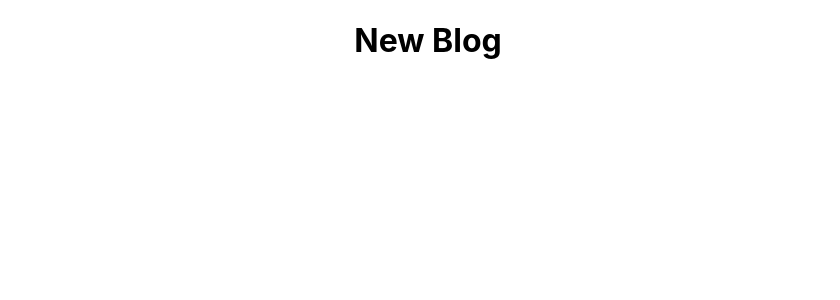
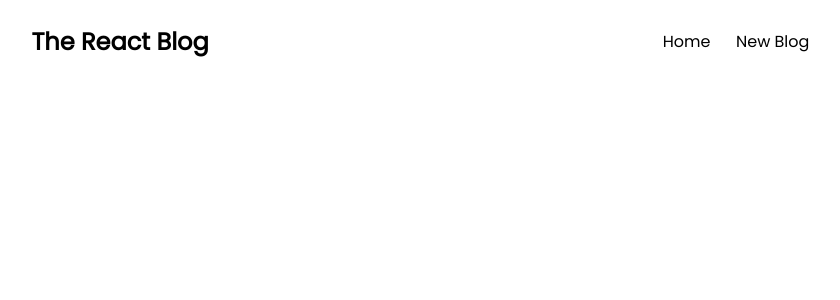
Before and after one commit to ysf-khn/react-blog, a React (Create React App) app: page / in a window 1280 px wide. Shown: the top 300 px of the page, without its empty margins (212-1052 px from the left). Built offline with nearby package versions, Linux system fonts and the light colour scheme.

Commit message:
Navbar component

```diff
--- a/package.json
+++ b/package.json
@@ -7,6 +7,7 @@
     "@testing-library/user-event": "^12.8.3",
     "react": "^17.0.2",
     "react-dom": "^17.0.2",
+    "react-router-dom": "^5.3.0",
     "react-scripts": "4.0.3"
   },
   "scripts": {
--- a/public/index.html
+++ b/public/index.html
@@ -4,40 +4,10 @@
     <meta charset="utf-8" />
     <link rel="icon" href="%PUBLIC_URL%/favicon.ico" />
     <meta name="viewport" content="width=device-width, initial-scale=1" />
-    <meta name="theme-color" content="#000000" />
-    <meta
-      name="description"
-      content="Web site created using create-react-app"
-    />
-    <link rel="apple-touch-icon" href="%PUBLIC_URL%/logo192.png" />
-    <!--
-      manifest.json provides metadata used when your web app is installed on a
-      user's mobile device or desktop. See https://developers.google.com/web/fundamentals/web-app-manifest/
-    -->
-    <link rel="manifest" href="%PUBLIC_URL%/manifest.json" />
-    <!--
-      Notice the use of %PUBLIC_URL% in the tags above.
-      It will be replaced with the URL of the `public` folder during the build.
-      Only files inside the `public` folder can be referenced from the HTML.
-
-      Unlike "/favicon.ico" or "favicon.ico", "%PUBLIC_URL%/favicon.ico" will
-      work correctly both with client-side routing and a non-root public URL.
-      Learn how to configure a non-root public URL by running `npm run build`.
-    -->
     <title>React App</title>
   </head>
   <body>
     <noscript>You need to enable JavaScript to run this app.</noscript>
     <div id="root"></div>
-    <!--
-      This HTML file is a template.
-      If you open it directly in the browser, you will see an empty page.
-
-      You can add webfonts, meta tags, or analytics to this file.
-      The build step will place the bundled scripts into the <body> tag.
-
-      To begin the development, run `npm start` or `yarn start`.
-      To create a production bundle, use `npm run build` or `yarn build`.
-    -->
   </body>
 </html>
--- a/src/App.css
+++ /dev/null
@@ -1,3 +0,0 @@
-.App {
-  text-align: center;
-}
--- a/src/App.js
+++ b/src/App.js
@@ -1,10 +1,13 @@
-import "./App.css";
+import Navbar from "./Navbar.js";
+import { BrowserRouter as Router, Route, Switch } from "react-router-dom";
 
 function App() {
   return (
-    <div className="App">
-      <h1>New Blog</h1>
-    </div>
+    <Router>
+      <div className="App">
+        <Navbar />
+      </div>
+    </Router>
   );
 }
 
--- /dev/null
+++ b/src/Navbar.js
@@ -0,0 +1,15 @@
+import { Link } from "react-router-dom";
+
+const Nabvar = () => {
+  return (
+    <nav className="navbar">
+      <h2>The React Blog</h2>
+      <div className="nav-links">
+        <Link>Home</Link>
+        <Link>New Blog</Link>
+      </div>
+    </nav>
+  );
+};
+
+export default Nabvar;
--- a/src/index.css
+++ b/src/index.css
@@ -1,13 +1,30 @@
-body {
+@import url("https://fonts.googleapis.com/css2?family=Poppins&display=swap");
+
+* {
   margin: 0;
-  font-family: -apple-system, BlinkMacSystemFont, 'Segoe UI', 'Roboto', 'Oxygen',
-    'Ubuntu', 'Cantarell', 'Fira Sans', 'Droid Sans', 'Helvetica Neue',
-    sans-serif;
-  -webkit-font-smoothing: antialiased;
-  -moz-osx-font-smoothing: grayscale;
+  padding: 0;
+  box-sizing: border-box;
+  font-family: "Poppins", sans-serif;
 }
 
-code {
-  font-family: source-code-pro, Menlo, Monaco, Consolas, 'Courier New',
-    monospace;
+.navbar {
+  padding: 1.5rem;
+  display: grid;
+  grid-template-columns: 1fr 1fr;
+  place-items: center;
 }
+
+.navbar a {
+  text-decoration: none;
+  color: black;
+}
+
+.nav-links {
+  display: grid;
+  grid-template-columns: 1fr 1fr;
+  justify-content: space-between;
+}
+
+a:hover {
+  color: aqua;
+}
```
Also changed, not shown: 1 other file (tests, documents, lock files or other folders).
